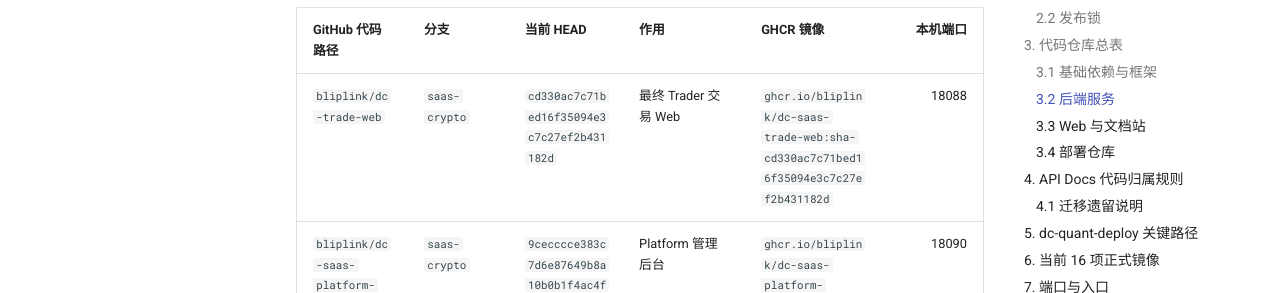
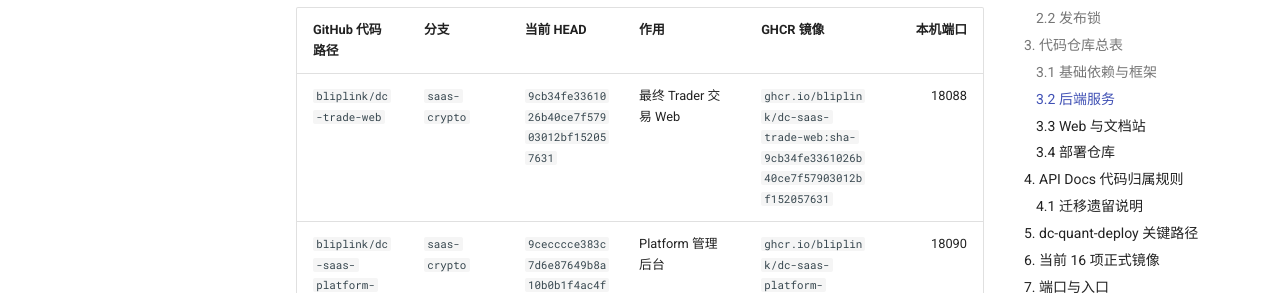
Before and after one commit to bliplink/dc-quant-deploy, an MkDocs documentation site: the page built from docs/SAAS_CRYPTO_DEPLOYMENT_BASELINE_20261004.zh-CN.md, in a window 1280 px wide and 900 px high, scrolled down 4315 px. Shown: the part 171-464 px from the top of the window. Built offline with MkDocs 1.6.1 and Material for MkDocs 9.7.7, drawn with Linux system fonts in a browser that asks for light colours; some of the changed text lies outside the part shown.

Commit message:
release: advance trade web auth resume fix

```diff
--- a/docs/SAAS_CRYPTO_DEPLOYMENT_BASELINE_20261004.zh-CN.md
+++ b/docs/SAAS_CRYPTO_DEPLOYMENT_BASELINE_20261004.zh-CN.md
@@ -132,7 +132,7 @@
 
 | GitHub 代码路径 | 分支 | 当前 HEAD | 作用 | GHCR 镜像 | 本机端口 |
 |---|---|---|---|---|---:|
-| `bliplink/dc-trade-web` | `saas-crypto` | `cd330ac7c71bed16f35094e3c7c27ef2b431182d` | 最终 Trader 交易 Web | `ghcr.io/bliplink/dc-saas-trade-web:sha-cd330ac7c71bed16f35094e3c7c27ef2b431182d` | 18088 |
+| `bliplink/dc-trade-web` | `saas-crypto` | `9cb34fe3361026b40ce7f57903012bf152057631` | 最终 Trader 交易 Web | `ghcr.io/bliplink/dc-saas-trade-web:sha-9cb34fe3361026b40ce7f57903012bf152057631` | 18088 |
 | `bliplink/dc-saas-platform-web` | `saas-crypto` | `9cecccce383c7d6e87649b8a10b0b1f4ac4f0f8c` | Platform 管理后台 | `ghcr.io/bliplink/dc-saas-platform-web:sha-9cecccce383c7d6e87649b8a10b0b1f4ac4f0f8c` | 18090 |
 | `bliplink/dc-saas-tenant-web` | `saas-crypto` | `5ad8a568cfdb974284c15e94b1ec41d3a2aa2311` | Tenant Portal：创建/登录租户与 Tenant Admin 控制台 | `ghcr.io/bliplink/dc-saas-tenant-web:sha-5ad8a568cfdb974284c15e94b1ec41d3a2aa2311` | 18092 |
 | `bliplink/opentradingcore-web` | `saas-crypto` | `e4d98b190ce520223d1208196eb16e8cec2887d7` | `opentradingcore.com` 对外主站、产品介绍与入口 | `ghcr.io/bliplink/opentradingcore-web:sha-e4d98b190ce520223d1208196eb16e8cec2887d7` | 18094 |
@@ -248,7 +248,7 @@
 | ManagerSvr | `ghcr.io/bliplink/managersvr:sha-938a3776b5aca7a09baad3a6de09be363a79a081` |
 | AdminSvr | `ghcr.io/bliplink/adminsvr:sha-0409add2495da84c51e3d46cbfefa3b4c3d7ec58` |
 | RobotSvr | `ghcr.io/bliplink/robotsvr:sha-abd7efa1ffa7921f8c384f92c09f25c46419f63b` |
-| Trade Web | `ghcr.io/bliplink/dc-saas-trade-web:sha-cd330ac7c71bed16f35094e3c7c27ef2b431182d` |
+| Trade Web | `ghcr.io/bliplink/dc-saas-trade-web:sha-9cb34fe3361026b40ce7f57903012bf152057631` |
 | Tenant Web | `ghcr.io/bliplink/dc-saas-tenant-web:sha-5ad8a568cfdb974284c15e94b1ec41d3a2aa2311` |
 | Platform Web | `ghcr.io/bliplink/dc-saas-platform-web:sha-9cecccce383c7d6e87649b8a10b0b1f4ac4f0f8c` |
 | Public Web | `ghcr.io/bliplink/opentradingcore-web:sha-e4d98b190ce520223d1208196eb16e8cec2887d7` |
```
Also changed, not shown: 1 other file.
